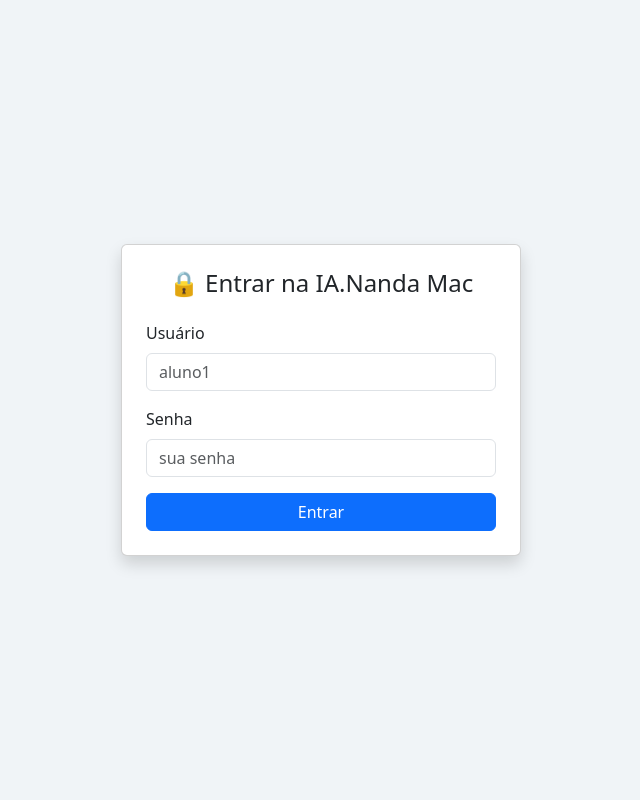
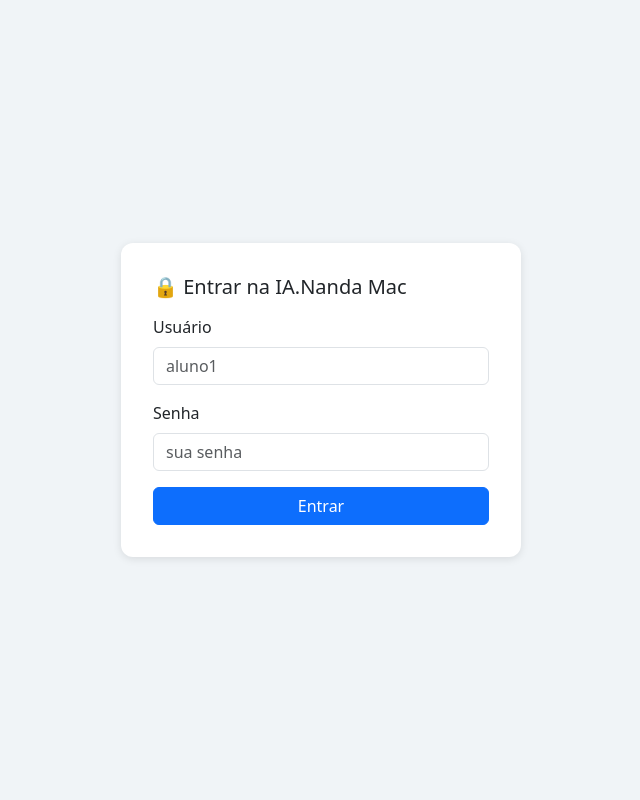
Before and after one commit to MacDowell354/assistente-alunos, a FastAPI app: page /login in a window 1280 px wide. Shown: the whole page, without its empty margins (319-959 px from the left). Run offline with FastAPI, Linux system fonts and the light colour scheme.

Commit message:
Update login.html

```diff
--- a/templates/login.html
+++ b/templates/login.html
@@ -2,64 +2,59 @@
 <html lang="pt-BR">
 <head>
   <meta charset="UTF-8">
-  <meta name="viewport" content="width=device-width, initial-scale=1">
   <title>Entrar na IA.Nanda Mac</title>
-
-  <!-- CSS do Bootstrap -->
   <link
     href="https://cdn.jsdelivr.net/npm/bootstrap@5.3.0/dist/css/bootstrap.min.css"
     rel="stylesheet"
-    integrity="sha384-…seu-hash-aqui…"
-    crossorigin="anonymous"
   />
+  <style>
+    body {
+      min-height: 100vh;
+      display: flex;
+      align-items: center;
+      justify-content: center;
+      background-color: #f0f4f7;
+    }
+    .login-card {
+      width: 100%;
+      max-width: 400px;
+      padding: 2rem;
+      border-radius: 0.75rem;
+      box-shadow: 0 2px 8px rgba(0,0,0,0.1);
+      background: #fff;
+    }
+  </style>
+</head>
+<body>
+  <div class="login-card">
+    <h1 class="h5 mb-3">🔒 Entrar na IA.Nanda Mac</h1>
 
-  <!-- Seu CSS customizado (opcional) -->
-  <link rel="stylesheet" href="/static/styles.css">
-</head>
-<body class="d-flex align-items-center justify-content-center" style="min-height:100vh; background:#f0f4f7;">
-  <div class="card shadow p-4" style="max-width:400px; width:100%;">
-    <h1 class="h4 mb-4 text-center">🔒 Entrar na IA.Nanda Mac</h1>
-
-    {% if flash %}
-      <div class="alert alert-warning" role="alert">
-        {{ flash }}
-      </div>
+    {% if error %}
+      <div class="alert alert-warning">{{ error }}</div>
     {% endif %}
 
-    {% if error %}
-      <div class="alert alert-danger" role="alert">
-        {{ error }}
-      </div>
-    {% endif %}
-
-    <form action="/login" method="post" novalidate>
+    <form action="/login" method="post">
       <div class="mb-3">
-        <label for="username" class="form-label">Usuário</label>
+        <label class="form-label">Usuário</label>
         <input
           type="text"
-          id="username"
           name="username"
           class="form-control"
           placeholder="aluno1"
           required
         >
       </div>
-
       <div class="mb-3">
-        <label for="password" class="form-label">Senha</label>
+        <label class="form-label">Senha</label>
         <input
           type="password"
-          id="password"
           name="password"
           class="form-control"
           placeholder="sua senha"
           required
         >
       </div>
-
-      <button type="submit" class="btn btn-primary w-100">
-        Entrar
-      </button>
+      <button class="btn btn-primary w-100">Entrar</button>
     </form>
   </div>
 </body>
```
